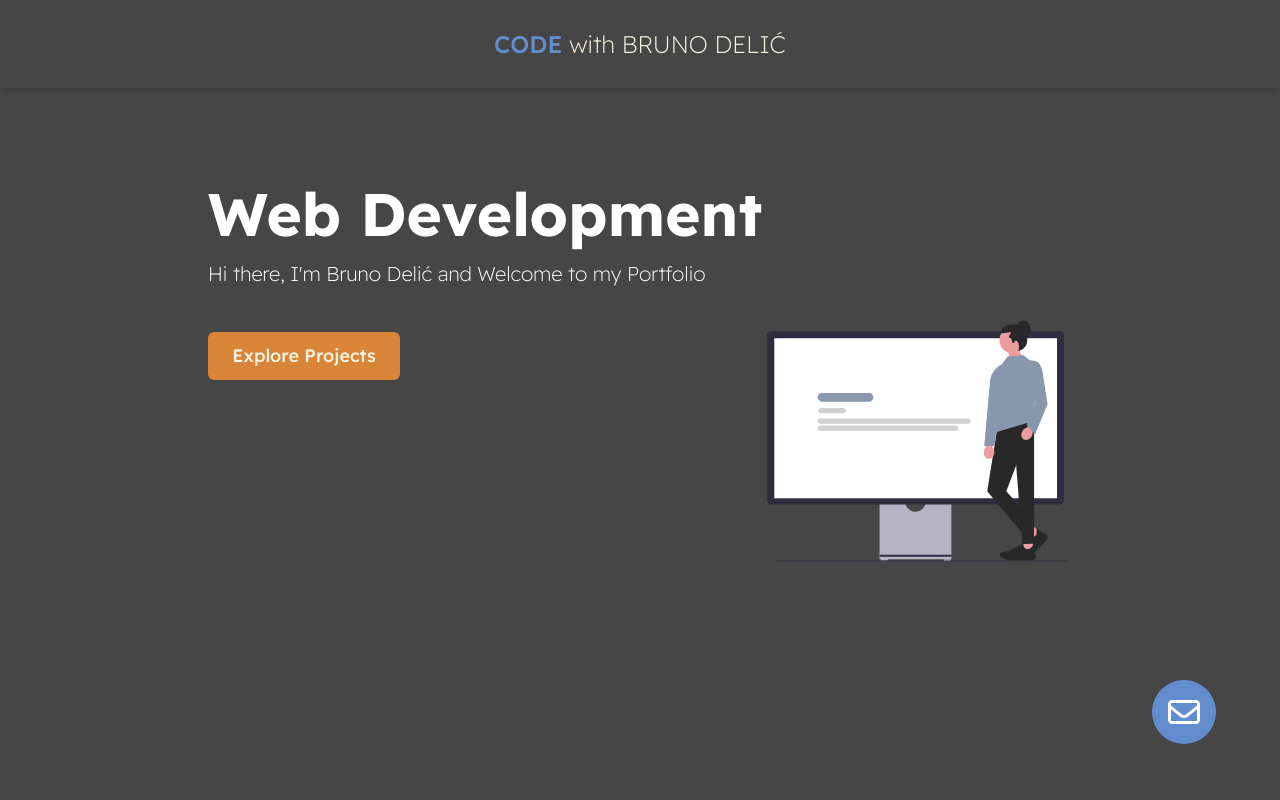
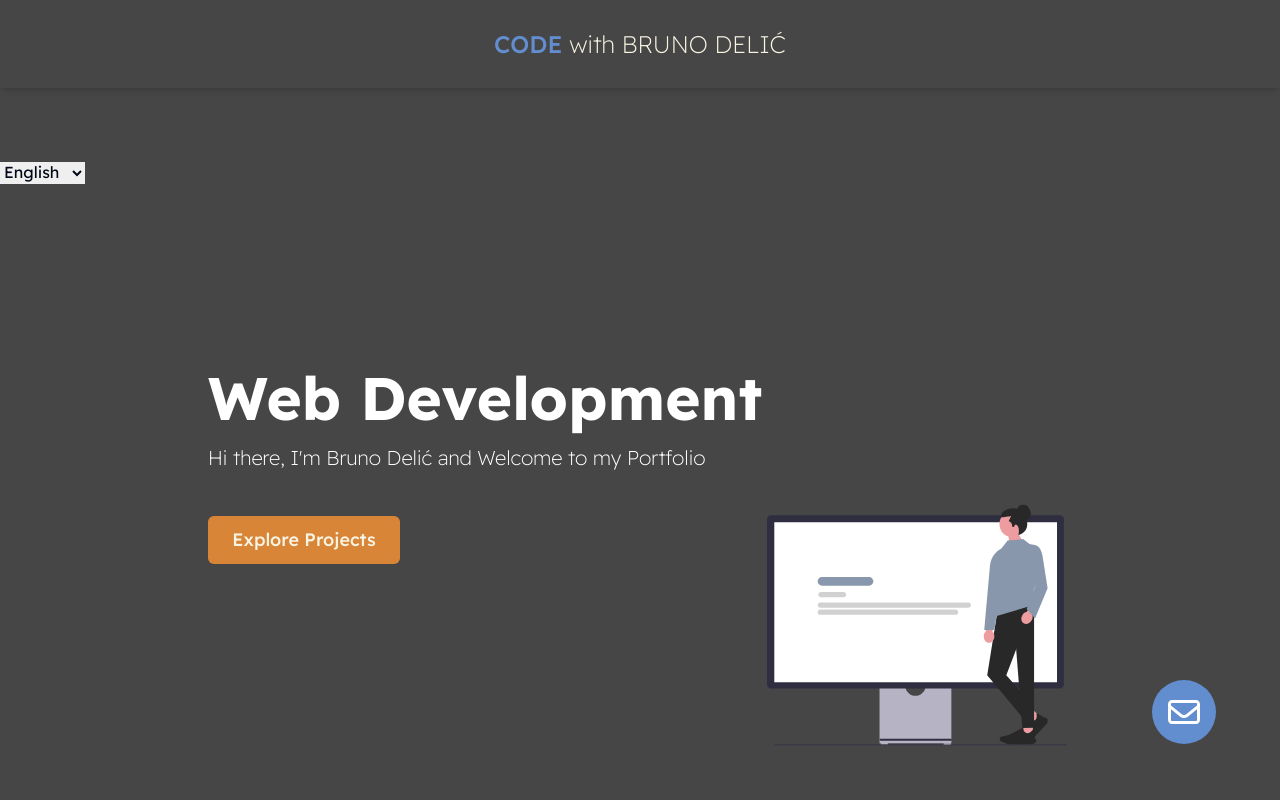
Before and after one commit to BDelic11/My-Web-Portfolio, a Next.js app: page /en in a window 1280 px wide. Shown: the top 800 px of the page. Built offline with nearby package versions, Linux system fonts and the light colour scheme.

Commit message:
Added language changer for testing

```diff
--- a/app/layout.tsx
+++ b/app/layout.tsx
@@ -15,7 +15,7 @@ import ContactButton from "@/components/ui/ContactButton";
 import Footer from "@/components/Footer";
 import notFound from "./not-found";
 import { locales } from "@/navigation";
-// import LanguageChanger from "@/components/LanguageChanger";
+import LanguageChanger from "@/components/LanguageChanger";
 const Header = dynamic(() => import("@/components/Header"), { ssr: false });
 
 // const inter = Inter({ subsets: ["latin"] });
@@ -65,7 +65,7 @@ export default async function RootLayout({
       <body className={` ${readex.className}`}>
         <NextIntlClientProvider messages={messages}>
           <Header />
-          {/* <LanguageChanger locale={locale} /> */}
+          <LanguageChanger locale={locale} />
           {children}
           <Footer />
           <ContactButton />
--- a/components/LanguageChanger.tsx
+++ b/components/LanguageChanger.tsx
@@ -3,7 +3,7 @@
 import { useTranslations } from "next-intl";
 import Image from "next/image";
 import { useRouter, usePathname } from "next/navigation";
-import { ChangeEvent, useState } from "react";
+import { ChangeEvent, useEffect, useState } from "react";
 
 //ICONS
 import croFlag from "@/public/icons/croFlag.png";
@@ -38,8 +38,12 @@ export default function LanguageChanger({ locale }: LanguageSwitchProps) {
     router.push(newUrl);
   };
 
+  // useEffect(() => {
+  //   // You can handle any side effects here if needed
+  // }, [locale]);
+
   return (
-    <>
+    <div className="pt-40">
       <select className="m-auto" value={locale} onChange={handleChange}>
         <option value="en">{t("en")}</option>
         <option value="hr">{t("hr")}</option>
@@ -55,6 +59,6 @@ export default function LanguageChanger({ locale }: LanguageSwitchProps) {
         />
         <Image width={24} height={24} src={ukFlag} alt="uk flag" className="" />
       </div> */}
-    </>
+    </div>
   );
 }
```
